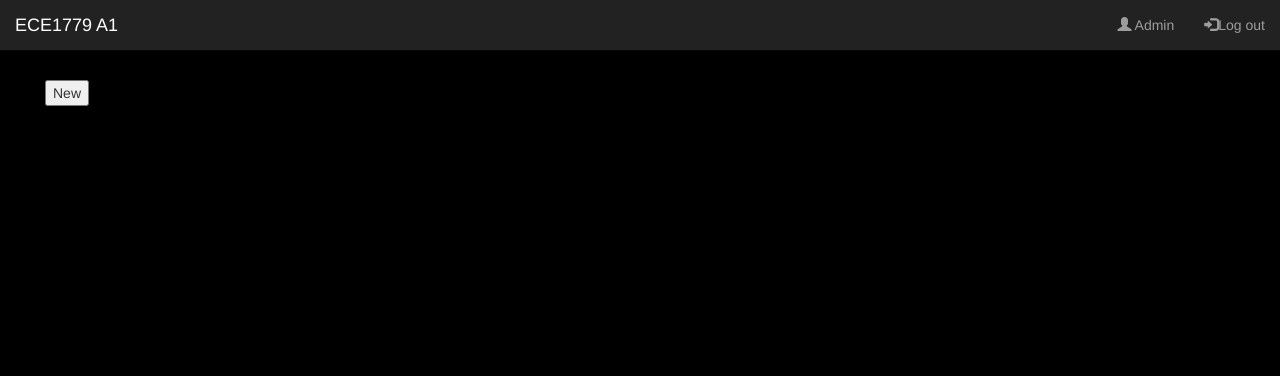
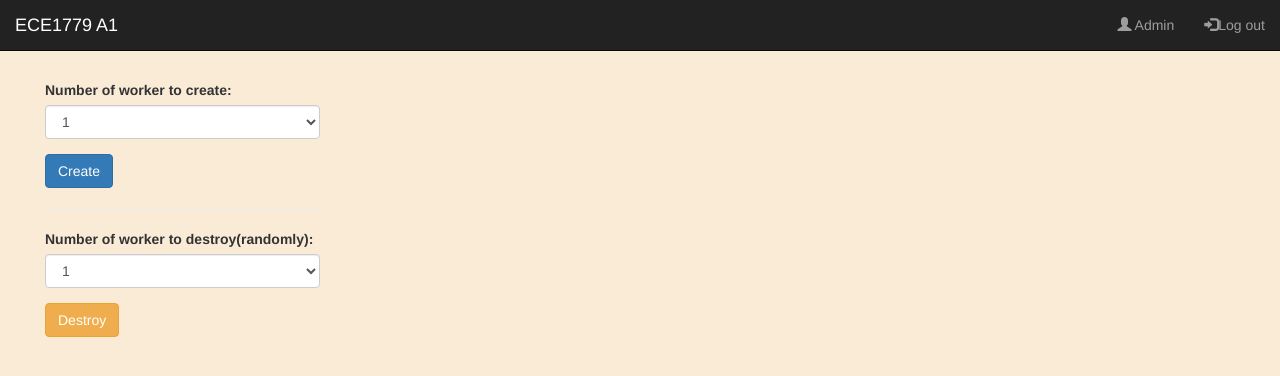
Before and after one commit to shengdade/ECE1779_Assignment1, a Flask app: page /admin in a window 1280 px wide. Shown: the top 376 px of the page. Run offline with Flask 2, Linux system fonts and the light colour scheme; the visitor is signed in with stand-in values (Sample User, id 1); data that the repository does not hold is empty; some libraries are stand-ins or nearby versions.

Commit message:
manually create and destroy instances

```diff
--- a/app/config.py
+++ b/app/config.py
@@ -5,5 +5,5 @@ db_config = {'user': 'ece1779',
 
 ami_id = 'ami-e3f432f5'
 instance_type = 't2.small'
-security_group = ['launch-wizard-1']
+security_group = ['a1-worker']
 key_name = 'ece1779'
--- a/app/login.py
+++ b/app/login.py
@@ -129,7 +129,11 @@ def admin():
         return redirect(url_for('login'))
 
     ec2 = boto3.resource('ec2')
-    instances = ec2.instances.all()
+    # instances = ec2.instances.filter(
+    #     Filters=[{'Name': 'instance-state-name', 'Values': ['running']}])
+    instances = ec2.instances.filter(
+        Filters=[{'Name': 'tag-value', 'Values': ['a1-master', 'a1-worker']},
+                 {'Name': 'instance-state-name', 'Values': ['running', 'pending']}])
     cpu_stats = []
     for instance in instances:
         cpu_stats.append(get_cpu_stats(instance.id))
--- a/app/templates/admin.html
+++ b/app/templates/admin.html
@@ -11,7 +11,7 @@
     <script type="text/javascript" src="{{ url_for('static', filename='flot/jquery.flot.js') }}"></script>
     <style type="text/css">
         body {
-            background: black !important;
+            background: antiquewhite !important;
             padding: 30px;
         }
     </style>
@@ -34,7 +34,31 @@
     <div class="row">
         <div class="col-md-3">
             <form action="{{ url_for('ec2_create') }}" method="post">
-                <input type="submit" value="New">
+                <div class="form-group">
+                    <label for="sel1">Number of worker to create:</label>
+                    <select class="form-control" id="sel1" name="num-new">
+                        <option>1</option>
+                        <option>2</option>
+                        <option>3</option>
+                        <option>4</option>
+                        <option>5</option>
+                    </select>
+                </div>
+                <input type="submit" class="btn btn-primary" value="Create">
+            </form>
+            <hr>
+            <form action="{{ url_for('ec2_destroy') }}" method="post">
+                <div class="form-group">
+                    <label for="sel2">Number of worker to destroy(randomly):</label>
+                    <select class="form-control" id="sel2" name="num-del">
+                        <option>1</option>
+                        <option>2</option>
+                        <option>3</option>
+                        <option>4</option>
+                        <option>5</option>
+                    </select>
+                </div>
+                <input type="submit" class="btn btn-warning" value="Destroy">
             </form>
         </div>
         <div class="col-md-9">
@@ -53,7 +77,7 @@
         }
     };
 
-    for (i = 0; i < {{ cpu_stats|length }}; i++) {
+    for (var i = 0; i < {{ cpu_stats|length }}; i++) {
         $.plot($("#cpu_plot" + i), [{{ cpu_stats }}[i]], options);
     }
 
```
Also changed, not shown: app/admin.py (+32 -9 lines).
